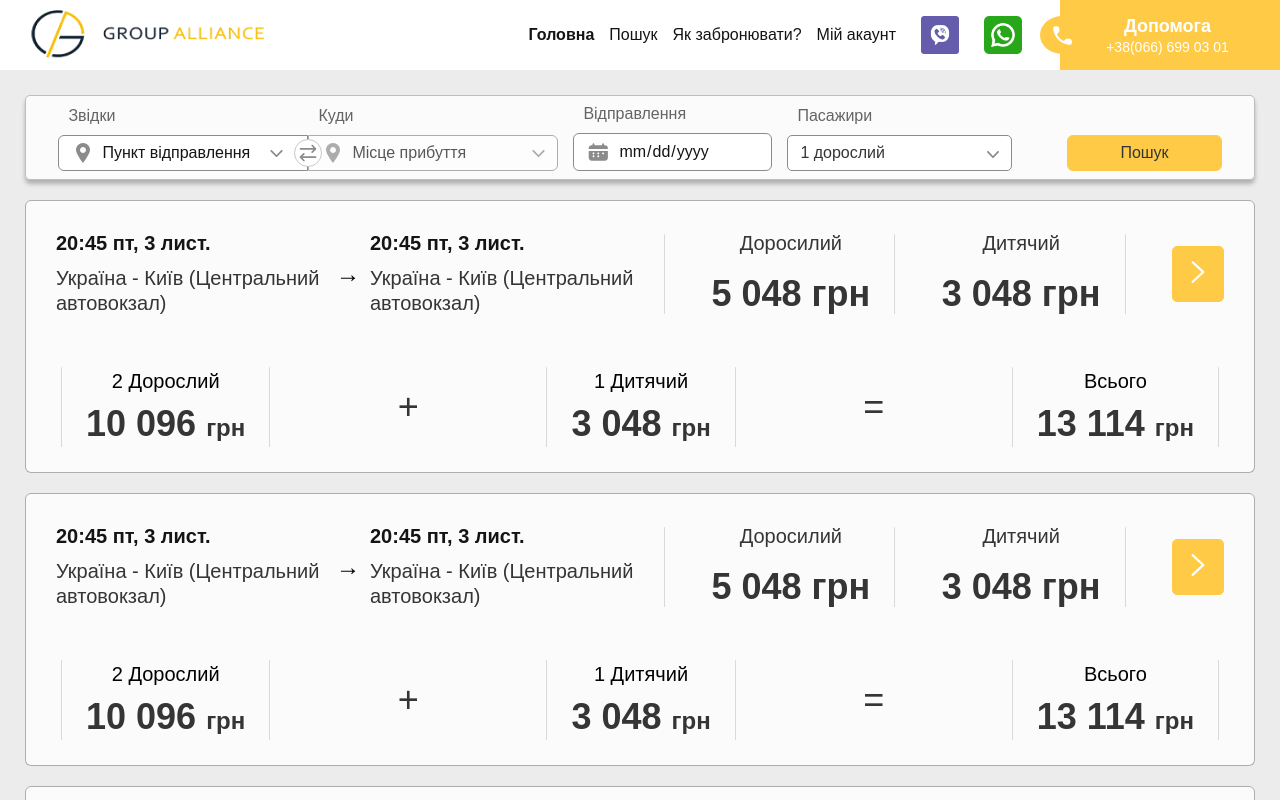
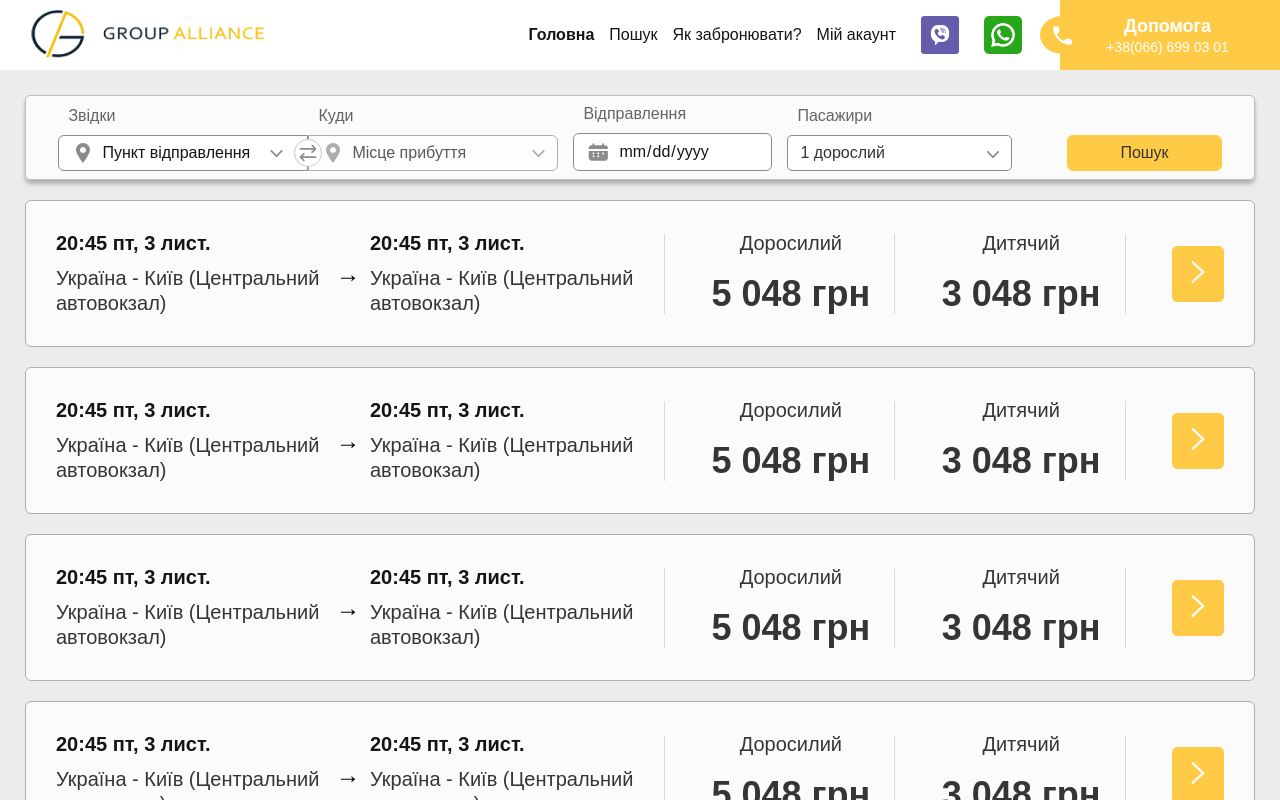
Before and after one commit to viktor-kindrat/finish, a React (Create React App) app: page /search in a window 1280 px wide. Shown: the top 800 px of the page. Built offline with nearby package versions, Linux system fonts and the light colour scheme.

Commit message:
update flight card. setup desktop version

```diff
--- a/src/Components/FlightCard/FlightCard.jsx
+++ b/src/Components/FlightCard/FlightCard.jsx
@@ -10,6 +10,7 @@ import { useEffect } from "react"
 function FlightCard({ id }) {
     useEffect(() => {
         gsap.set(".BookingMenu", { y: -100, opacity: 0, display: "none" })
+        gsap.set(".FlightCard__opened", { y: -100, opacity: 0, display: "none" })
     }, [])
 
     let handleOpenBookingMenu = (e) => {
@@ -22,6 +23,10 @@ function FlightCard({ id }) {
         let timeline = gsap.timeline();
         timeline.to(".BookingMenu", { y: -100, opacity: 0 })
         timeline.set(".BookingMenu", { display: "none" })
+        timeline.to(".FlightCard__opened", { y: -100, opacity: 0 })
+        timeline.set(".FlightCard__opened", { display: "none" })
+        timeline.set(`.FlightCard__opened[data-id="${id}"]`, { display: "flex" })
+        timeline.to(`.FlightCard__opened[data-id="${id}"]`, { y: 0, opacity: 1, duration: 0.3 })
         timeline.set(`.BookingMenu[data-id="${id}"]`, { display: "flex" })
         timeline.to(`.BookingMenu[data-id="${id}"]`, { y: 0, opacity: 1, duration: 0.3 })
     }
@@ -58,7 +63,7 @@ function FlightCard({ id }) {
                 </div>
                 <button onClick={handleOpenBookingMenu} className="FlightCard__book-btn"><p>Забронювати</p><img src={detailsIcon} alt="details" /></button>
             </article>
-            <div className="FlightCard__opened">
+            <div className="FlightCard__opened" data-id={id}>
                 <div className="FlightCard__group">
                     <div className="FlightCard__text">2 Дорослий</div>
                     <div className="FlightCard__text FlightCard__text_bigBold">10 096 <span className="FlightCard__text_bold">грн</span></div>
```
